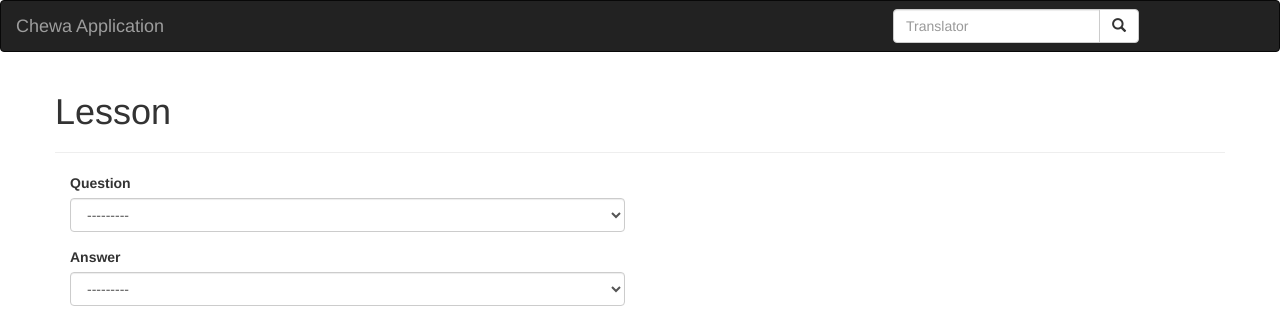
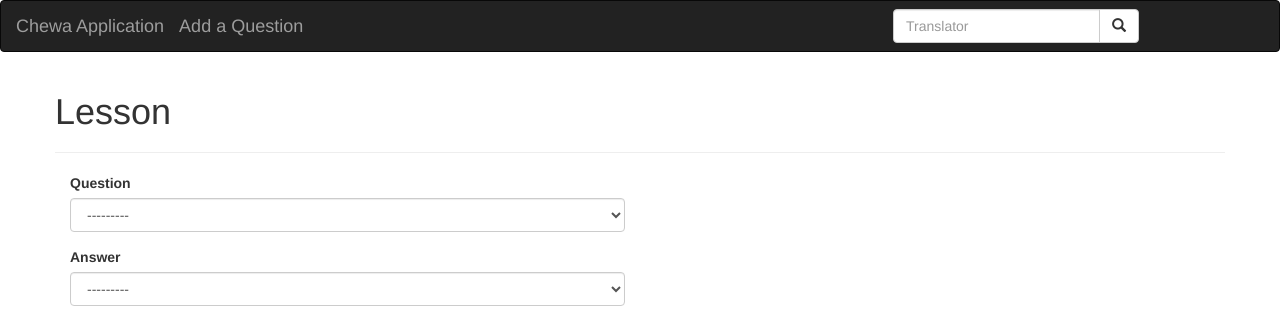
Before and after one commit to Mugala/Chewa, a Django app: page /lesson/ in a window 1280 px wide. Shown: the top 310 px of the page. Run offline with Django 3.2, Linux system fonts and the light colour scheme; data that the repository does not hold is empty; some libraries are stand-ins or nearby versions.

Commit message:
added the url for question in the navbar

```diff
--- a/chewa_app/templates/navbar.html
+++ b/chewa_app/templates/navbar.html
@@ -10,6 +10,7 @@
   <div class="container-fluid">
     <div class="navbar-header">
       <a class="navbar-brand" href="{% url 'home_page' %}">Chewa Application</a>
+      <a class="navbar-brand" href="{% url 'question' %}">Add a Question</a>
     </div>
     <!-- Adding a search form  -->
     <div class="col-sm-4 col-md-4 navbar-right">
```
